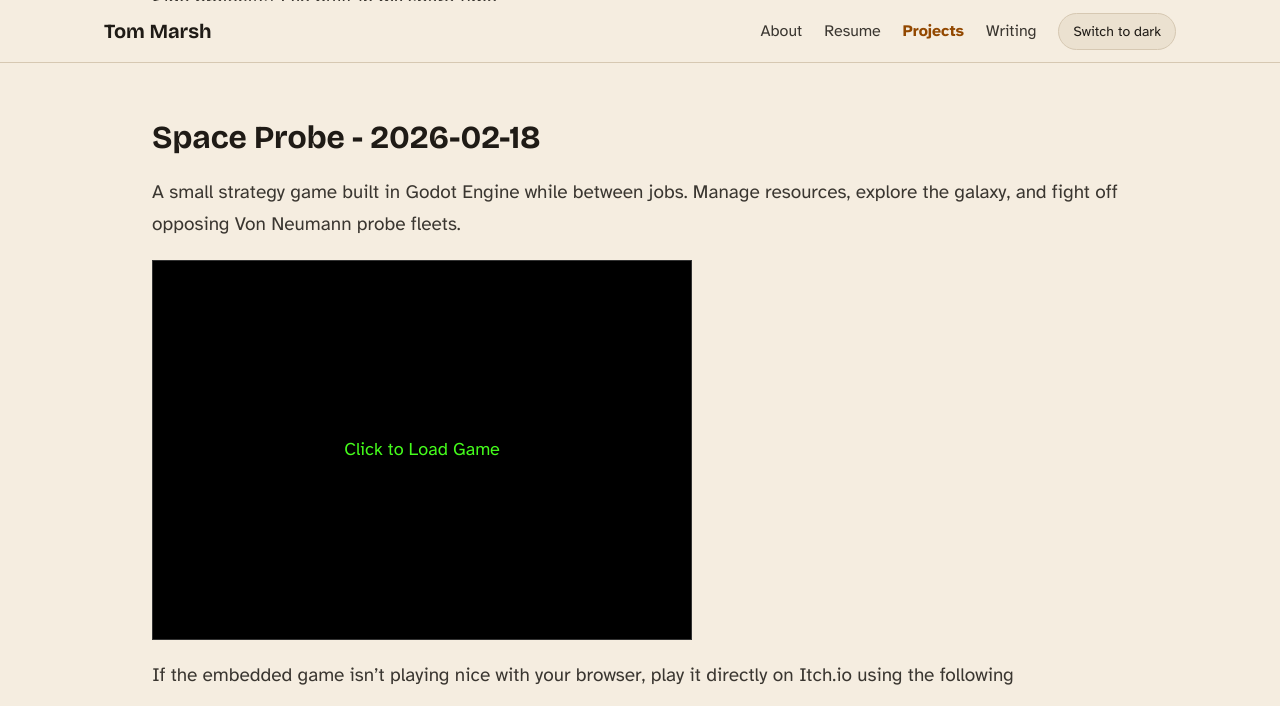
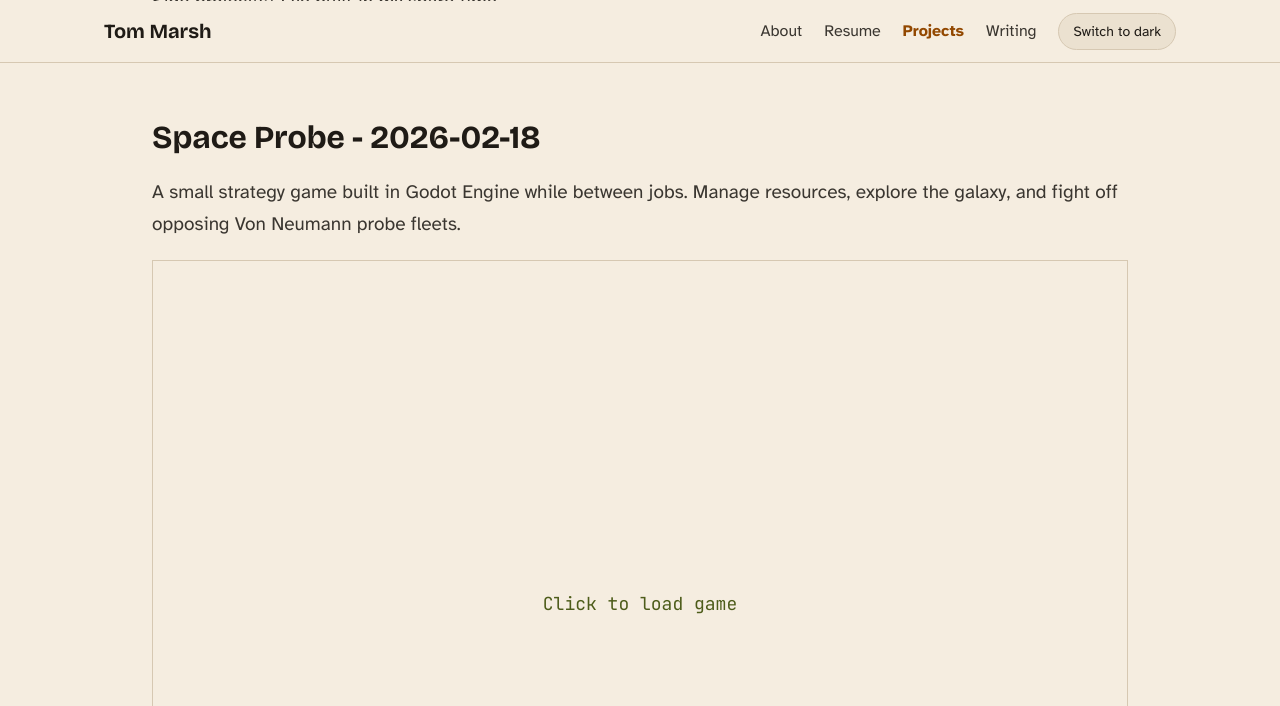
Before and after one commit to Graphight/Graphight.github.io, a Jekyll site: the page built from pages/projects.md, in a window 1280 px wide and 1400 px high, scrolled down 252 px, cut to the strip 0-706 px from the top of the window. Built offline with Jekyll 4.4.1, drawn with Linux system fonts in a browser that asks for light colours; our own code applies the rules of GitHub Pages for plain Markdown files.

Commit message:
projects: make the Space Probe embed a responsive button

```diff
--- a/assets/css/site.scss
+++ b/assets/css/site.scss
@@ -269,4 +269,7 @@ $hero-band: 220px;
 .timeline ul { margin: 12px 0 0; padding-left: 1.2em; font-size: 17px; }
 .timeline ul li + li { margin-top: 6px; }
 
+.embed { display: block; width: 100%; aspect-ratio: 540 / 380; border: 1px solid var(--line); background: var(--bg); }
+button.embed { font: 18px/1.5 $mono; color: var(--str); cursor: pointer; }
+
 @import "syntax";
--- a/pages/projects.md
+++ b/pages/projects.md
@@ -13,11 +13,7 @@ More are coming in the future.
 A small strategy game built in Godot Engine while between jobs.
 Manage resources, explore the galaxy, and fight off opposing Von Neumann probe fleets.
 
-<div id="space-probe-container">
-  <div id="space-probe-placeholder" onclick="document.getElementById('space-probe-placeholder').outerHTML='<iframe frameborder=\'0\' src=\'https://itch.io/embed-upload/16448212?color=000000\' allowfullscreen width=\'540\' height=\'380\'></iframe>'" style="width:540px; height:380px; background:#000; display:flex; align-items:center; justify-content:center; cursor:pointer; border:1px solid #333;">
-    <span style="color:#45fd1c; font-size:18px;">Click to Load Game</span>
-  </div>
-</div>
+<button class="embed" type="button" onclick="this.outerHTML='<iframe class=\'embed\' title=\'Space Probe\' src=\'https://itch.io/embed-upload/16448212?color=000000\' allowfullscreen></iframe>'">Click to load game</button>
 
 If the embedded game isn't playing nice with your browser, play it directly on Itch.io using the following
 
```
